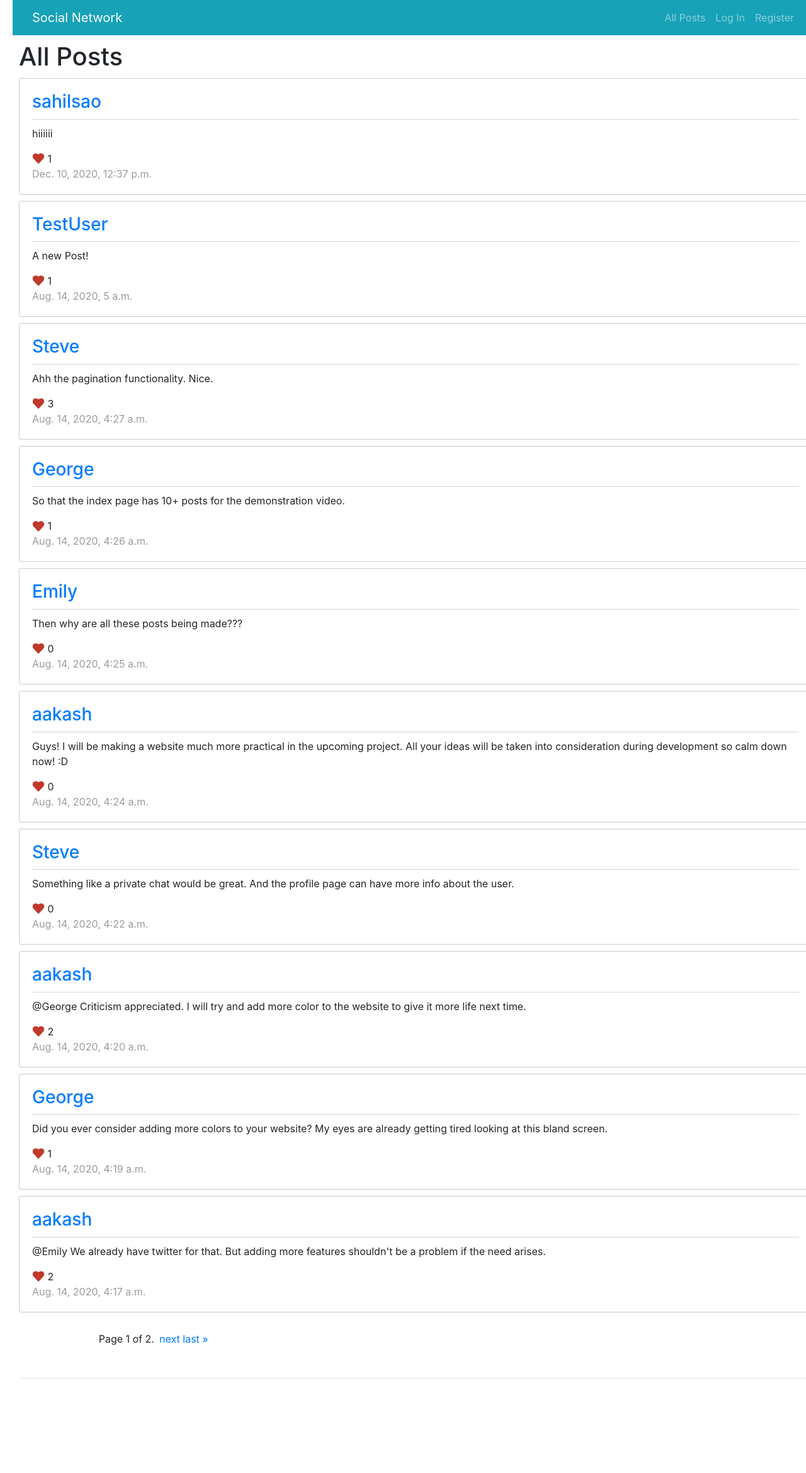
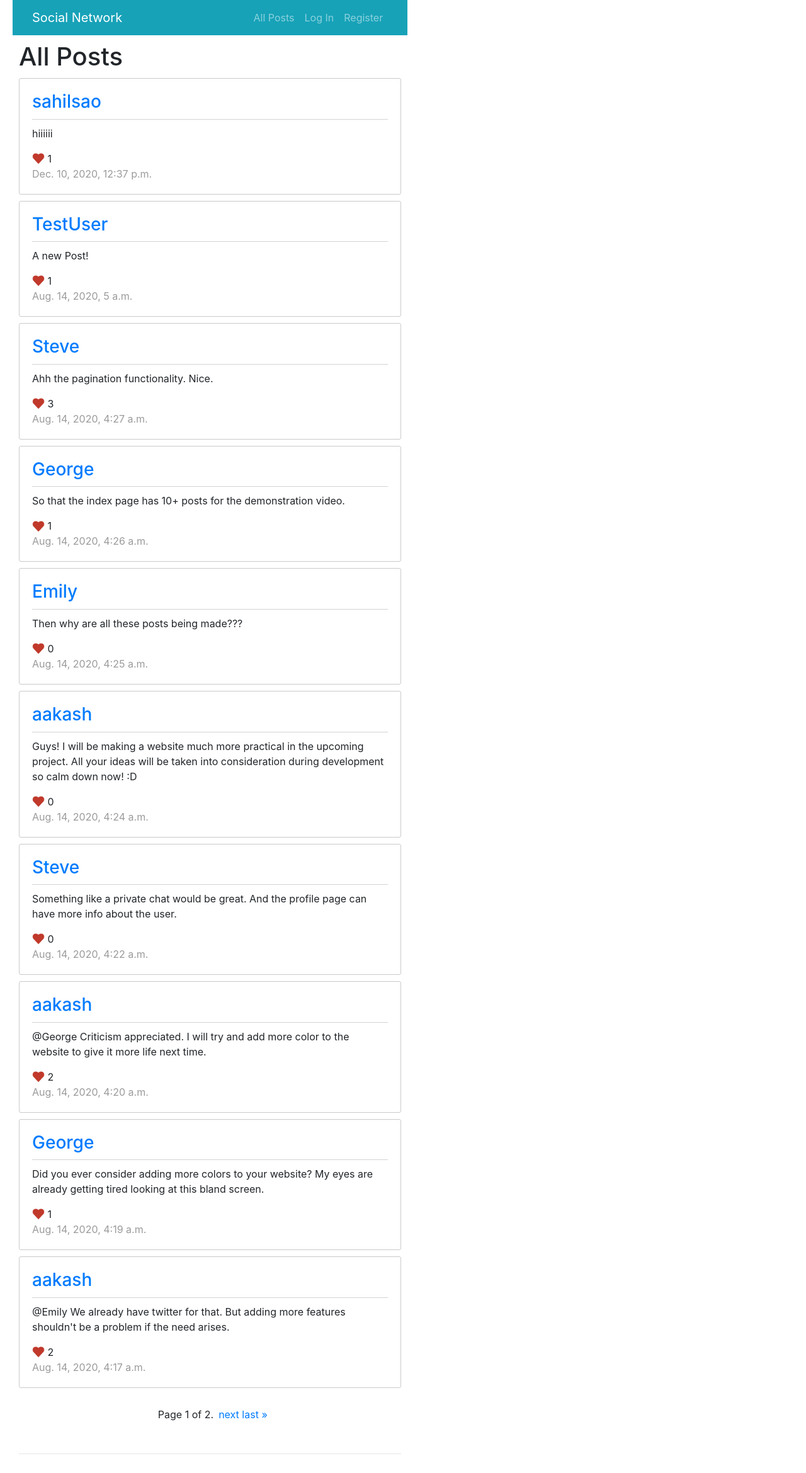
Before and after one commit to sahilsao/Basic-Social-Network-master, a Django app: page / in a window 1280 px wide. Shown: the whole page at 63% size. Before the commit the page ends 2189 px from the top, so only its background shows below. Run offline with Django 3.2, Linux system fonts and the light colour scheme; data comes from the database, SQL or seed files in the repository; some libraries are stand-ins or nearby versions.

Commit message:
Update styles.css

```diff
--- a/network/static/network/styles.css
+++ b/network/static/network/styles.css
@@ -1,5 +1,5 @@
 html, body {
-    width: 100%;
+    width: 70%;
     height: auto;
     min-height: 100%;
     margin-left: 10px;
@@ -77,7 +77,7 @@ hr {
 }
 
 .pagination {
-    width: 100%;
+    width: 70%;
     margin-left: auto;
     margin-right: auto;
     padding: 20px;
```
